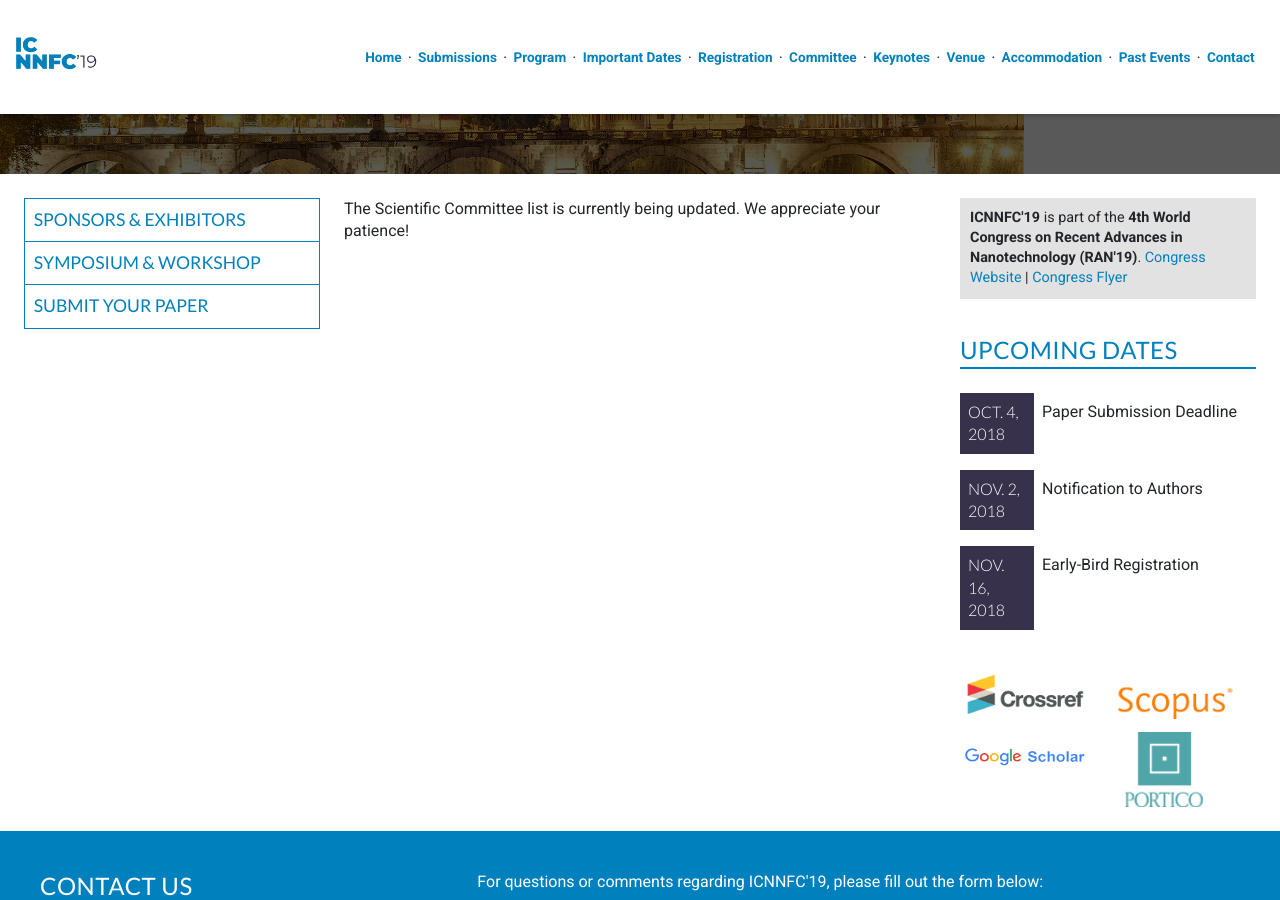
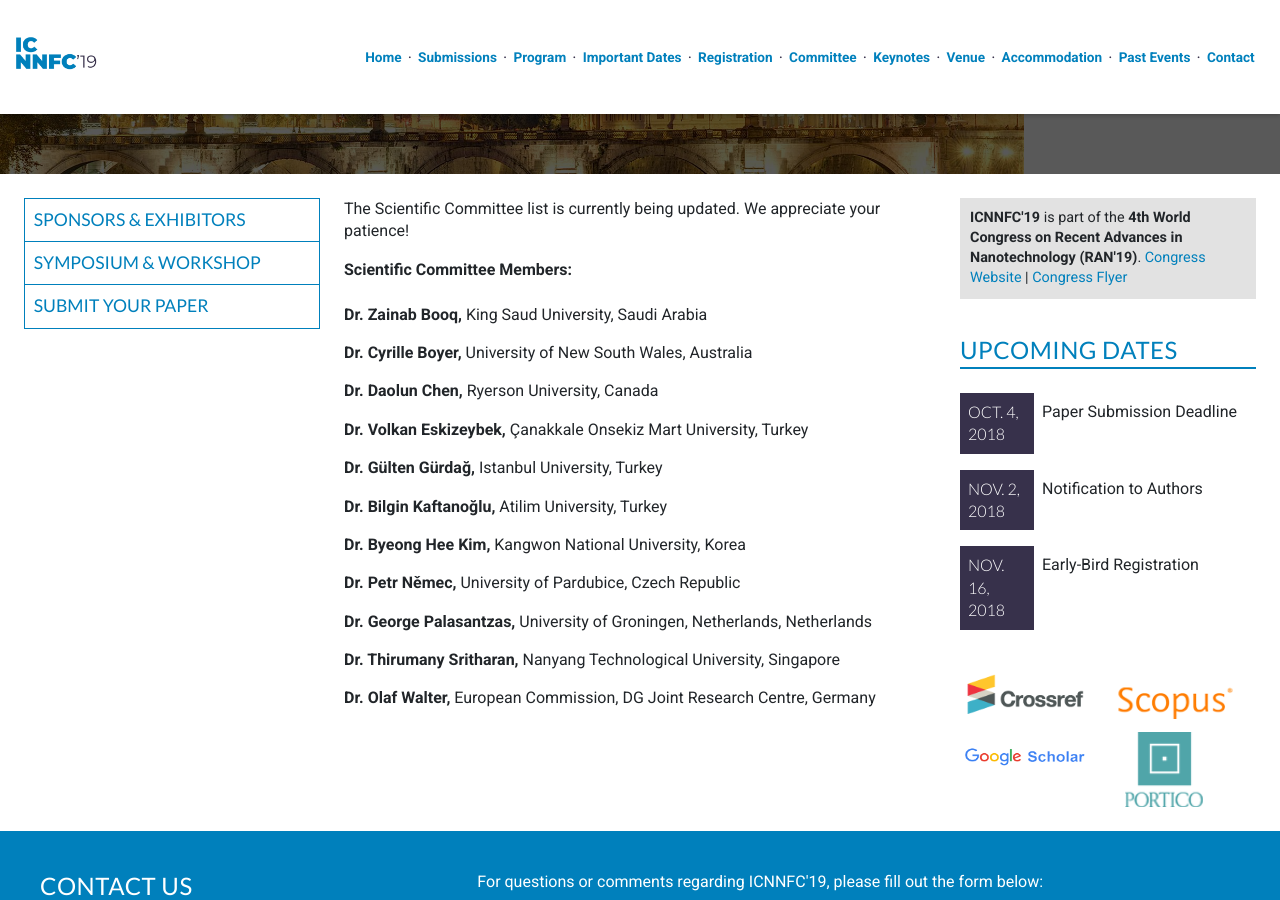
Before and after one commit to intaset/icnnfc, a Jekyll site: the page built from committee.html, in a window 1280 px wide and 900 px high, scrolled down 306 px. Built offline with Jekyll 4.4.1, drawn with Linux system fonts in a browser that asks for light colours; nearby versions of some CDN libraries; Markdown is read by kramdown in place of the engine named in the settings; comment, search, counter and statistics services are not loaded.

Commit message:
invited committee members

```diff
--- a/committee.html
+++ b/committee.html
@@ -9,18 +9,27 @@ keyword: nanoparticles, nanotubes, graphene, nanotechnology and coating, computa
   <div class="unit-spacer content">
     <p class="body">The Scientific Committee list is currently being updated. We appreciate your patience!</p>
 
-   <!-- <p class="bold">Scientific Committee Members:</p><br>
 
-    <p class="body"><b>Dr. Daolun Chen,</b>  Ryerson University, Canada</p>
-    <p class="body"><b>Dr. Volkan Eskizeybek,</b>  Çanakkale Onsekiz Mart University, Turkey</p>
+   <p class="bold">Scientific Committee Members:</p><br>
+
+   <p class="body"><b>Dr. Zainab Booq,</b>  King Saud University, Saudi Arabia</p>
+   <p class="body"><b>Dr. Cyrille Boyer,</b>  University of New South Wales, Australia</p>
+   <p class="body"><b>Dr. Daolun Chen,</b>  Ryerson University, Canada</p>
+   <p class="body"><b>Dr. Volkan Eskizeybek,</b>  Çanakkale Onsekiz Mart University, Turkey</p>
+   <p class="body"><b>Dr. Gülten Gürdağ,</b>  Istanbul University, Turkey</p>
+   <p class="body"><b>Dr. Bilgin Kaftanoğlu,</b>  Atilim University, Turkey </p>
+   <p class="body"><b>Dr. Byeong Hee Kim,</b>  Kangwon National University, Korea </p>
+    <p class="body"><b>Dr. Petr Němec,</b>  University of Pardubice, Czech Republic </p>
+    <p class="body"><b>Dr. George Palasantzas,</b>  University of Groningen, Netherlands, Netherlands </p>
+    <p class="body"><b>Dr. Thirumany Sritharan,</b>  Nanyang Technological University, Singapore </p>
+    <p class="body"><b>Dr. Olaf Walter,</b>  European Commission, DG Joint Research Centre, Germany </p>
+
+
+    <!--
     <p class="body"><b>Dr. James R. Friend,</b>  University of California, USA</p>
     <p class="body"><b>Dr. Gülten Gürdağ,</b>  Istanbul University, Turkey</p>
     <p class="body"><b>Dr. Bilgin Kaftanoğlu,</b>  Atilim University, Turkey </p>
     <p class="body"><b>Dr. Anupama B Kaul,</b>  University of Texas at El Paso, USA </p>
-    <p class="body"><b>Dr. Byeong Hee Kim,</b>  Kangwon National University, Korea </p>
-    <p class="body"><b>Dr. Petr Němec,</b>  University of Pardubice, Czech Republic </p>
-    <p class="body"><b>Dr. George Palasantzas,</b>  University of Groningen, Netherlands, Netherlands </p>
-    <p class="body"><b>Dr. Thirumany Sritharan,</b>  Nanyang Technological University, Singapore </p>
-    <p class="body"><b>Dr. Olaf Walter,</b>  European Commission, DG Joint Research Centre, Germany </p>-->
+    -->
   </div>
   </div>
--- a/index.html
+++ b/index.html
@@ -29,7 +29,7 @@ keyword: nanotechnology conference, conference on nanotechnology 2019, nanofluid
     <p class="body">To learn more about the previous event in this conference series, please visit: <a href="/past-events/" class="body-link">Past Event</a>.</p>
 
 
-    <!--<br>
+   <br>
     <h2>Paper Topics</h2>
       <p class="body">ICNNFC'19 is now accepting papers on the following topics.</p>
       <ul class="topics">
@@ -45,6 +45,8 @@ keyword: nanotechnology conference, conference on nanotechnology 2019, nanofluid
       <p class="body">For a complete list of the paper topics, please visit: <a href="/papers" class="body-link">Submissions</a>.</p>
 
       <br>
+
+       <!--
       <h2>Keynote Speakers:</h2>
       <center>
       <div class="unit unit-s-1-2 unit-m-1-2 unit-l-1-2 keynoteIndex">
```
Also changed, not shown: 2 other files.
